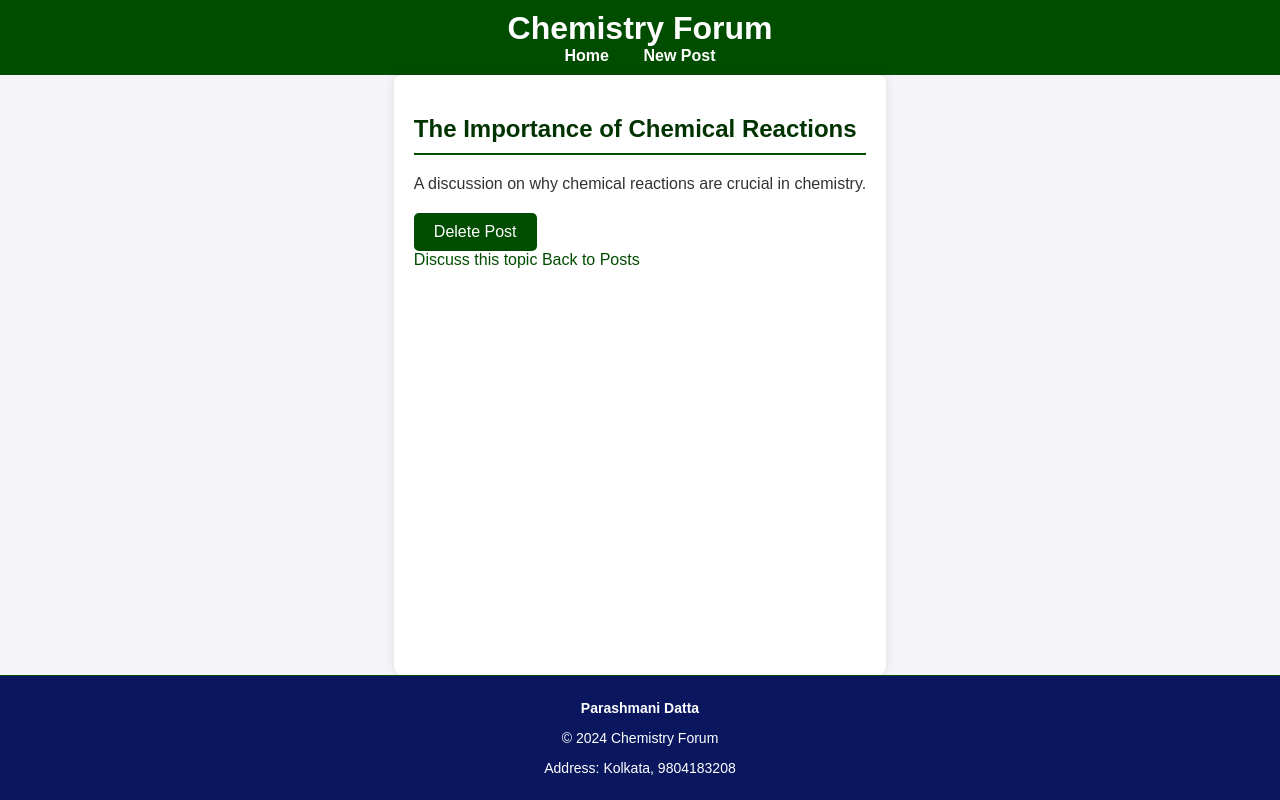
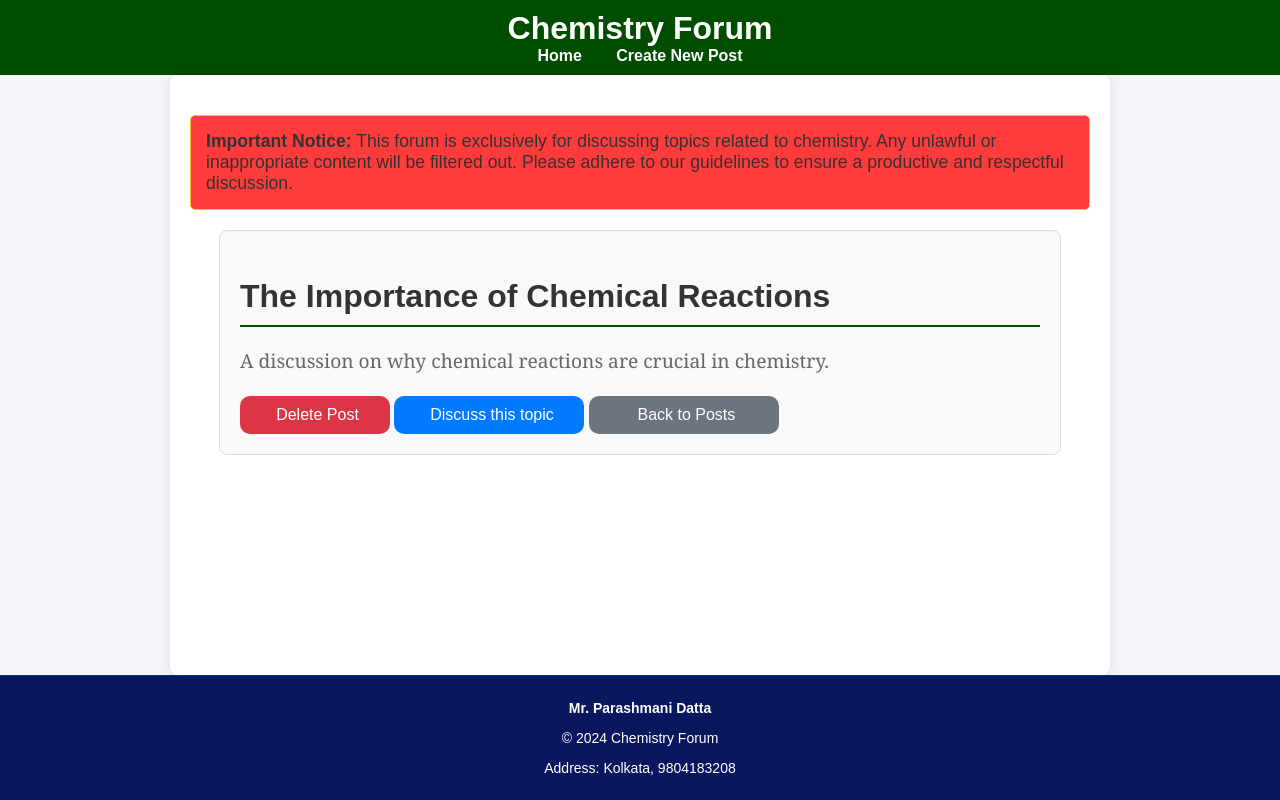
Before and after one commit to 21f2000987/Chemistry-forum, a Flask app: page /post/1 in a window 1280 px wide. Run offline with Flask 3, Linux system fonts and the light colour scheme.

Commit message:
modified:   app.py modified:   static/style.css deleted:    templates/ask_bot.html modified:   templates/base.html modified:   templates/discussion.html deleted:    templates/new_comment.html modified:   templates/post.html

```diff
--- a/app.py
+++ b/app.py
@@ -2,7 +2,7 @@ from flask import Flask, render_template, request, redirect, url_for, flash
 import re
 
 app = Flask(__name__)
-app.secret_key = 'your_secret_key'  # Necessary for flash messages
+app.secret_key = 'parash'  # Necessary for flash messages
 
 # Mock database of blog posts
 posts = [
@@ -14,7 +14,7 @@ posts = [
 ]
 
 # List of unlawful words (example list)
-UNLAWFUL_WORDS = ['badword1', 'badword2', 'inappropriate']  # Replace with actual words
+UNLAWFUL_WORDS = ['love', 'sex', 'murder','porn','revenge','hate']  # Replace with actual words
 
 def is_valid_content(content):
     # Convert content to lowercase to make the check case-insensitive
--- a/static/style.css
+++ b/static/style.css
@@ -40,6 +40,105 @@ main {
     border-radius: 8px;
     box-shadow: 0 0 10px rgba(0, 0, 0, 0.1);
     flex: 1; /* Ensures main content takes up available space */
+}
+
+/* Cautionary Note Styling */
+.caution-note {
+    background-color: #ff3b3b; /* Light Yellow */
+    color: #333;
+    padding: 15px;
+    margin: 20px 0;
+    border: 1px solid #fbc02d; /* Darker Yellow */
+    border-radius: 5px;
+    font-size: 1.1em;
+}
+
+.caution-note p {
+    margin: 0;
+}
+
+/* Post Page Styling */
+.post-container {
+    max-width: 800px;
+    margin: 0 auto;
+    padding: 20px;
+    border: 1px solid #ddd;
+    border-radius: 8px;
+    background-color: #f9f9f9;
+}
+
+.post-title {
+    font-family: 'Arial', sans-serif;
+    font-size: 2em;
+    margin-bottom: 10px;
+    color: #333;
+}
+
+.post-content {
+    font-family: 'Georgia', serif;
+    font-size: 1.2em;
+    line-height: 1.6;
+    margin-bottom: 20px;
+    color: #666;
+}
+
+.button-group {
+    display:;
+    gap: 15px;
+    flex-wrap: wrap;
+}
+
+.btn {
+    display: inline-block;
+    padding: 10px 20px;
+    font-size: 1em;
+    text-align: center;
+    border: none;
+    border-radius: 10px;
+    text-decoration: none;
+    cursor: pointer;
+    transition: background-color 0.3s, color 0.3s;
+    width: 150px; /* Set a fixed width for buttons */
+    text-align: center; /* Center the text within the button */
+}
+
+.btn:hover {
+    opacity: 0.8;
+}
+
+.btn-primary {
+    background-color: #007bff;
+    color: white;
+}
+
+.btn-primary:hover {
+    background-color: #0056b3;
+}
+
+.btn-secondary {
+    background-color: #6c757d;
+    color: white;
+}
+
+.btn-secondary:hover {
+    background-color: #5a6268;
+}
+
+.btn-danger {
+    background-color: #dc3545;
+    color: white;
+}
+
+.btn-danger:hover {
+    background-color: #c82333;
+}
+
+.delete-form {
+    display: inline;
+}
+
+.fa {
+    margin-right: 5px;
 }
 
 h2 {
--- a/templates/base.html
+++ b/templates/base.html
@@ -12,14 +12,19 @@
         <h1>Chemistry Forum</h1>
         <nav>
             <a href="{{ url_for('index') }}">Home</a>
-            <a href="{{ url_for('new_post') }}">New Post</a>
+            <a href="{{ url_for('new_post') }}">Create New Post</a>
         </nav>
     </header>
     <main>
+        <!-- Cautionary Note -->
+        <div class="caution-note">
+            <p><strong>Important Notice:</strong> This forum is exclusively for discussing topics related to chemistry. Any unlawful or inappropriate content will be filtered out. Please adhere to our guidelines to ensure a productive and respectful discussion.</p>
+        </div>
+
         {% block content %}{% endblock %}
     </main>
     <footer>
-        <p><strong>Parashmani Datta</strong></p>
+        <p><strong>Mr. Parashmani Datta</strong></p>
         <p>&copy; 2024 Chemistry Forum</p>
         <p>Address: Kolkata, 9804183208</p>
     </footer>
--- a/templates/post.html
+++ b/templates/post.html
@@ -1,11 +1,22 @@
 {% extends 'base.html' %}
 
 {% block content %}
-<h2>{{ post.title }}</h2>
-<p>{{ post.content }}</p>
-<form method="POST" action="{{ url_for('delete_post', post_id=post.id) }}">
-    <input type="submit" value="Delete Post" onclick="return confirm('Are you sure you want to delete this post?');">
-</form>
-<a href="{{ url_for('discussion', post_id=post.id) }}" class="button">Discuss this topic</a>
-<a href="{{ url_for('index') }}" class="button">Back to Posts</a>
+<div class="post-container">
+    <h2 class="post-title">{{ post.title }}</h2>
+    <p class="post-content">{{ post.content }}</p>
+
+    <div class="button-group">
+        <form method="POST" action="{{ url_for('delete_post', post_id=post.id) }}" class="delete-form">
+            <button type="submit" class="btn btn-danger" onclick="return confirm('Are you sure you want to delete this post?');">
+                <i class="fa fa-trash"></i> Delete Post
+            </button>
+        </form>
+        <a href="{{ url_for('discussion', post_id=post.id) }}" class="btn btn-primary">
+            <i class="fa fa-comments"></i> Discuss this topic
+        </a>
+        <a href="{{ url_for('index') }}" class="btn btn-secondary">
+            <i class="fa fa-arrow-left"></i> Back to Posts
+        </a>
+    </div>
+</div>
 {% endblock %}
```
Also changed, not shown: templates/discussion.html (+28 -11 lines), templates/ask_bot.html (deleted), templates/new_comment.html (deleted).
